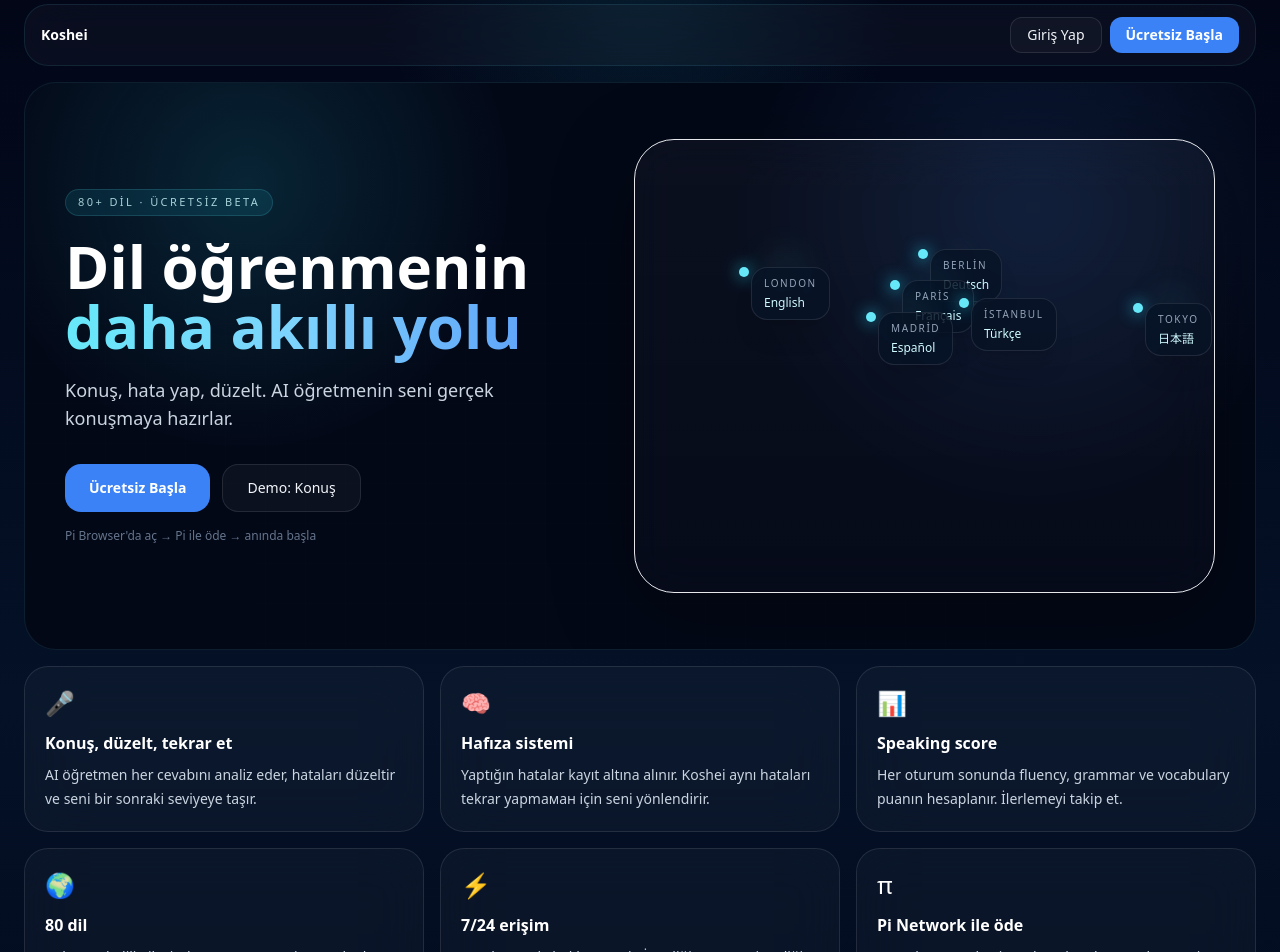
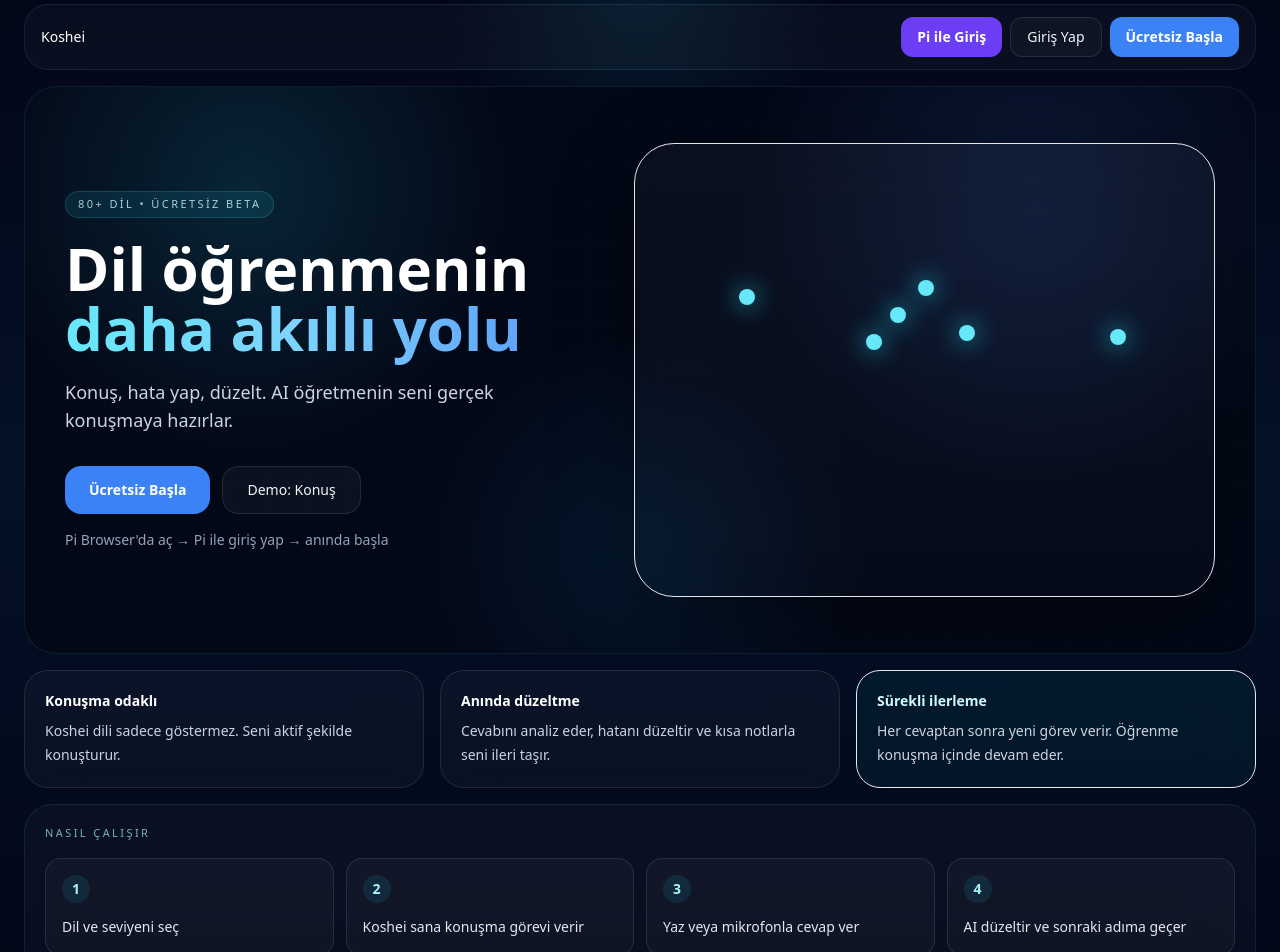
Before and after one commit to Bugsbuny24/Koshe-Al-, a Next.js app: page / in a window 1280 px wide. Shown: the part 20-972 px from the top of the page. Built offline with nearby package versions, Linux system fonts and the light colour scheme.

Commit message:
Update page.tsx

```diff
--- a/app/page.tsx
+++ b/app/page.tsx
@@ -1,192 +1,158 @@
 import Link from "next/link";
+import PiLoginButton from "@/components/PiLoginButton";
 
-const languageNodes = [
-  { city: "London",   language: "English",  x: "18%", y: "28%" },
-  { city: "Berlin",   language: "Deutsch",  x: "49%", y: "24%" },
-  { city: "Paris",    language: "Français", x: "44%", y: "31%" },
-  { city: "Madrid",   language: "Español",  x: "40%", y: "38%" },
-  { city: "İstanbul", language: "Türkçe",   x: "56%", y: "35%" },
-  { city: "Tokyo",    language: "日本語",    x: "86%", y: "36%" },
-];
-
-const FEATURES = [
-  {
-    icon: "🎤",
-    title: "Konuş, düzelt, tekrar et",
-    desc: "AI öğretmen her cevabını analiz eder, hataları düzeltir ve seni bir sonraki seviyeye taşır.",
-  },
-  {
-    icon: "🧠",
-    title: "Hafıza sistemi",
-    desc: "Yaptığın hatalar kayıt altına alınır. Koshei aynı hataları tekrar yapmaман için seni yönlendirir.",
-  },
-  {
-    icon: "📊",
-    title: "Speaking score",
-    desc: "Her oturum sonunda fluency, grammar ve vocabulary puanın hesaplanır. İlerlemeyi takip et.",
-  },
-  {
-    icon: "🌍",
-    title: "80 dil",
-    desc: "Kolay Türk dili ailesinden Japonca ve Çince'ye kadar 80 dilde konuşma pratiği.",
-  },
-  {
-    icon: "⚡",
-    title: "7/24 erişim",
-    desc: "Randevu yok, bekleme yok. İstediğin zaman, istediğin yerden başla.",
-  },
-  {
-    icon: "π",
-    title: "Pi Network ile öde",
-    desc: "Gerçek para yok. Pi cüzdanınla öde, anında premium aç.",
-  },
-];
-
-export default function Page() {
+export default function HomePage() {
   return (
     <main className="min-h-screen bg-[radial-gradient(circle_at_top,rgba(34,211,238,0.10),transparent_16%),linear-gradient(180deg,#020617_0%,#041127_48%,#020617_100%)] text-white">
-      <style>{`
-        @keyframes fadeUp {
-          from { opacity: 0; transform: translateY(16px); }
-          to   { opacity: 1; transform: translateY(0); }
-        }
-        @keyframes nodePulse {
-          0%, 100% { opacity: 0.3; transform: translate(-50%,-50%) scale(1); }
-          50%       { opacity: 0.9; transform: translate(-50%,-50%) scale(1.8); }
-        }
-        @keyframes nodeIn {
-          from { opacity: 0; transform: scale(0.85); }
-          to   { opacity: 1; transform: scale(1); }
-        }
-        .fade-1 { animation: fadeUp 0.5s ease both; }
-        .fade-2 { animation: fadeUp 0.5s ease 0.1s both; }
-        .fade-3 { animation: fadeUp 0.5s ease 0.2s both; }
-      `}</style>
+      <div className="mx-auto max-w-7xl px-4 py-4 md:px-6 md:py-6">
+        <header className="mb-4 rounded-[24px] border border-cyan-300/10 bg-white/[0.03] px-4 py-3 backdrop-blur-xl">
+          <div className="flex items-center justify-between gap-3">
+            <div className="text-sm font-medium text-white">Koshei</div>
 
-      <div className="mx-auto max-w-7xl px-4 py-4 md:px-6 md:py-6">
+            <div className="flex items-center gap-2">
+              <PiLoginButton />
 
-        {/* Nav */}
-        <header className="mb-4 flex items-center justify-between rounded-[24px] border border-cyan-300/10 bg-white/[0.03] px-4 py-3 backdrop-blur-xl">
-          <div className="text-sm font-semibold text-white">Koshei</div>
-          <div className="flex items-center gap-2">
-            <Link href="/login" className="inline-flex h-9 items-center justify-center rounded-xl border border-white/10 bg-white/[0.03] px-4 text-sm font-medium text-slate-100 transition hover:bg-white/[0.08]">
-              Giriş Yap
-            </Link>
-            <Link href="/register" className="inline-flex h-9 items-center justify-center rounded-xl bg-blue-500 px-4 text-sm font-semibold text-white transition hover:bg-blue-400">
-              Ücretsiz Başla
-            </Link>
+              <Link
+                href="/login"
+                className="inline-flex h-10 items-center justify-center rounded-xl border border-white/10 bg-white/[0.03] px-4 text-sm font-medium text-slate-100 transition hover:bg-white/[0.08]"
+              >
+                Giriş Yap
+              </Link>
+
+              <Link
+                href="/register"
+                className="inline-flex h-10 items-center justify-center rounded-xl bg-blue-500 px-4 text-sm font-semibold text-white transition hover:bg-blue-400"
+              >
+                Ücretsiz Başla
+              </Link>
+            </div>
           </div>
         </header>
 
-        {/* Hero */}
-        <section className="relative overflow-hidden rounded-[32px] border border-cyan-300/10 bg-[#030817]">
-          <div className="absolute inset-0 bg-[radial-gradient(circle_at_18%_18%,rgba(34,211,238,0.14),transparent_24%),radial-gradient(circle_at_82%_22%,rgba(59,130,246,0.14),transparent_26%)]" />
-          <div className="absolute inset-0 opacity-[0.05] [background-image:linear-gradient(rgba(255,255,255,0.12)_1px,transparent_1px),linear-gradient(90deg,rgba(255,255,255,0.12)_1px,transparent_1px)] [background-size:40px_40px]" />
+        <section className="relative overflow-hidden rounded-[32px] border border-cyan-300/10 bg-[#030817] text-white">
+          <div className="absolute inset-0 bg-[radial-gradient(circle_at_18%_18%,rgba(34,211,238,0.14),transparent_24%),radial-gradient(circle_at_82%_22%,rgba(59,130,246,0.14),transparent_26%),radial-gradient(circle_at_50%_82%,rgba(14,165,233,0.10),transparent_28%)]" />
+          <div className="absolute inset-0 opacity-[0.06] [background-image:linear-gradient(rgba(255,255,255,0.12)_1px,transparent_1px),linear-gradient(90deg,rgba(255,255,255,0.12)_1px,transparent_1px)] [background-size:40px_40px]" />
 
           <div className="relative grid gap-10 px-6 py-10 md:px-10 md:py-14 lg:grid-cols-[1fr_1.1fr] lg:items-center">
             <div className="max-w-2xl">
-              <div className="fade-1 inline-flex items-center rounded-full border border-cyan-300/15 bg-cyan-400/10 px-3 py-1 text-[11px] uppercase tracking-[0.22em] text-cyan-100/80">
-                80+ dil · ücretsiz beta
+              <div className="inline-flex items-center rounded-full border border-cyan-300/15 bg-cyan-400/10 px-3 py-1 text-[11px] uppercase tracking-[0.22em] text-cyan-100/80">
+                80+ dil • ücretsiz beta
               </div>
 
-              <h1 className="fade-2 mt-5 text-4xl font-semibold leading-tight md:text-5xl lg:text-6xl">
+              <h1 className="mt-5 text-4xl font-semibold leading-tight md:text-5xl lg:text-6xl">
                 Dil öğrenmenin{" "}
                 <span className="bg-gradient-to-r from-cyan-300 via-sky-300 to-blue-400 bg-clip-text text-transparent">
                   daha akıllı yolu
                 </span>
               </h1>
 
-              <p className="fade-3 mt-5 max-w-xl text-base leading-7 text-slate-300 md:text-lg">
+              <p className="mt-5 max-w-xl text-base leading-7 text-slate-300 md:text-lg">
                 Konuş, hata yap, düzelt. AI öğretmenin seni gerçek konuşmaya hazırlar.
               </p>
 
-              <div className="fade-3 mt-8 flex flex-col gap-3 sm:flex-row">
-                <Link href="/register" className="inline-flex h-12 items-center justify-center rounded-2xl bg-blue-500 px-6 text-sm font-semibold text-white transition hover:bg-blue-400">
+              <div className="mt-8 flex flex-col gap-3 sm:flex-row">
+                <Link
+                  href="/register"
+                  className="inline-flex h-12 items-center justify-center rounded-2xl bg-blue-500 px-6 text-sm font-semibold text-white transition hover:bg-blue-400"
+                >
                   Ücretsiz Başla
                 </Link>
-                <Link href="/live" className="inline-flex h-12 items-center justify-center rounded-2xl border border-white/10 bg-white/[0.04] px-6 text-sm font-medium text-slate-100 transition hover:bg-white/[0.08]">
+
+                <Link
+                  href="/live"
+                  className="inline-flex h-12 items-center justify-center rounded-2xl border border-white/10 bg-white/[0.04] px-6 text-sm font-medium text-slate-100 transition hover:bg-white/[0.08]"
+                >
                   Demo: Konuş
                 </Link>
               </div>
 
-              <p className="mt-4 text-xs text-slate-500">
-                Pi Browser'da aç → Pi ile öde → anında başla
+              <p className="mt-4 text-sm text-slate-400">
+                Pi Browser&apos;da aç → Pi ile giriş yap → anında başla
               </p>
             </div>
 
-            {/* Dil haritası */}
             <div className="relative mx-auto aspect-[1.28/1] w-full max-w-[720px] overflow-hidden rounded-[40px] border border-cyan-300/12 bg-[linear-gradient(180deg,rgba(255,255,255,0.035),rgba(255,255,255,0.015))] shadow-[0_20px_80px_rgba(0,0,0,0.35)] backdrop-blur-xl">
-              {languageNodes.map((node, i) => (
-                <div
-                  key={node.city}
-                  className="absolute"
-                  style={{ left: node.x, top: node.y, animation: `nodeIn 0.4s ease ${0.08 * i}s both` }}
-                >
-                  <div className="relative">
-                    <div
-                      className="absolute left-1/2 top-1/2 h-5 w-5 -translate-x-1/2 -translate-y-1/2 rounded-full bg-cyan-300/20 blur-md"
-                      style={{ animation: `nodePulse ${2.4 + (i % 3) * 0.5}s ease-in-out infinite` }}
-                    />
-                    <div className="relative h-2.5 w-2.5 rounded-full bg-cyan-300 shadow-[0_0_16px_rgba(34,211,238,0.95)]" />
-                  </div>
-                  <div className="ml-3 mt-[-10px] hidden rounded-2xl border border-white/10 bg-[#081326]/85 px-3 py-2 text-left shadow-xl backdrop-blur-md md:block">
-                    <div className="text-[10px] uppercase tracking-[0.16em] text-slate-400">{node.city}</div>
-                    <div className="mt-1 text-xs font-medium text-cyan-100">{node.language}</div>
-                  </div>
-                </div>
-              ))}
+              <div className="absolute left-[18%] top-[32%] h-4 w-4 rounded-full bg-cyan-300 shadow-[0_0_24px_rgba(34,211,238,0.95)]" />
+              <div className="absolute left-[40%] top-[42%] h-4 w-4 rounded-full bg-cyan-300 shadow-[0_0_24px_rgba(34,211,238,0.95)]" />
+              <div className="absolute left-[44%] top-[36%] h-4 w-4 rounded-full bg-cyan-300 shadow-[0_0_24px_rgba(34,211,238,0.95)]" />
+              <div className="absolute left-[49%] top-[30%] h-4 w-4 rounded-full bg-cyan-300 shadow-[0_0_24px_rgba(34,211,238,0.95)]" />
+              <div className="absolute left-[56%] top-[40%] h-4 w-4 rounded-full bg-cyan-300 shadow-[0_0_24px_rgba(34,211,238,0.95)]" />
+              <div className="absolute left-[82%] top-[41%] h-4 w-4 rounded-full bg-cyan-300 shadow-[0_0_24px_rgba(34,211,238,0.95)]" />
             </div>
           </div>
         </section>
 
-        {/* Feature cards */}
-        <section className="mt-4 grid gap-4 sm:grid-cols-2 lg:grid-cols-3">
-          {FEATURES.map((f) => (
-            <div key={f.title} className="rounded-[24px] border border-white/10 bg-white/[0.03] p-5 backdrop-blur-xl transition hover:bg-white/[0.05]">
-              <div className="text-2xl">{f.icon}</div>
-              <h3 className="mt-3 text-base font-semibold text-white">{f.title}</h3>
-              <p className="mt-2 text-sm leading-6 text-slate-300">{f.desc}</p>
-            </div>
-          ))}
+        <section className="mt-4 grid gap-4 md:grid-cols-3">
+          <FeatureCard
+            title="Konuşma odaklı"
+            desc="Koshei dili sadece göstermez. Seni aktif şekilde konuşturur."
+          />
+          <FeatureCard
+            title="Anında düzeltme"
+            desc="Cevabını analiz eder, hatanı düzeltir ve kısa notlarla seni ileri taşır."
+          />
+          <FeatureCard
+            title="Sürekli ilerleme"
+            desc="Her cevaptan sonra yeni görev verir. Öğrenme konuşma içinde devam eder."
+            active
+          />
         </section>
 
-        {/* Nasıl çalışır */}
         <section className="mt-4 rounded-[28px] border border-cyan-300/10 bg-white/[0.03] p-5 backdrop-blur-xl">
-          <p className="text-[11px] uppercase tracking-[0.22em] text-cyan-200/70">Nasıl çalışır</p>
+          <div className="text-[11px] uppercase tracking-[0.22em] text-cyan-200/70">
+            Nasıl çalışır
+          </div>
+
           <div className="mt-4 grid gap-3 md:grid-cols-4">
-            {[
-              "Dil ve seviyeni seç",
-              "Koshei sana konuşma görevi verir",
-              "Yaz veya mikrofonla cevap ver",
-              "AI düzeltir, puanlar, devam eder",
-            ].map((text, i) => (
-              <div key={text} className="rounded-2xl border border-white/10 bg-white/[0.03] p-4">
-                <div className="flex h-7 w-7 items-center justify-center rounded-full bg-cyan-400/10 text-sm font-semibold text-cyan-200">
-                  {i + 1}
-                </div>
-                <p className="mt-3 text-sm leading-6 text-slate-200">{text}</p>
-              </div>
-            ))}
+            <StepCard number="1" text="Dil ve seviyeni seç" />
+            <StepCard number="2" text="Koshei sana konuşma görevi verir" />
+            <StepCard number="3" text="Yaz veya mikrofonla cevap ver" />
+            <StepCard number="4" text="AI düzeltir ve sonraki adıma geçer" />
           </div>
         </section>
-
-        {/* CTA */}
-        <section className="mt-4 rounded-[28px] border border-cyan-300/12 bg-cyan-400/[0.06] p-8 text-center">
-          <h2 className="text-3xl font-bold text-white">Bugün başla, ücretsiz</h2>
-          <p className="mx-auto mt-3 max-w-lg text-base text-slate-300">
-            Günde 20 konuşma sorusu ücretsiz. Premium için Pi cüzdanın yeterli.
-          </p>
-          <div className="mt-6 flex flex-col items-center justify-center gap-3 sm:flex-row">
-            <Link href="/register" className="inline-flex h-12 items-center justify-center rounded-2xl bg-blue-500 px-8 text-sm font-semibold text-white transition hover:bg-blue-400">
-              Ücretsiz Kayıt Ol
-            </Link>
-            <Link href="/pricing" className="inline-flex h-12 items-center justify-center rounded-2xl border border-cyan-300/15 bg-cyan-400/10 px-8 text-sm font-medium text-cyan-100 transition hover:bg-cyan-400/15">
-              Planları Gör →
-            </Link>
-          </div>
-        </section>
-
       </div>
     </main>
   );
 }
+
+function FeatureCard({
+  title,
+  desc,
+  active = false,
+}: {
+  title: string;
+  desc: string;
+  active?: boolean;
+}) {
+  return (
+    <div
+      className={[
+        "rounded-[24px] border p-5 backdrop-blur-xl",
+        active
+          ? "border-cyan-300/14 bg-cyan-400/[0.06]"
+          : "border-white/10 bg-white/[0.03]",
+      ].join(" ")}
+    >
+      <div
+        className={[
+          "text-sm font-semibold",
+          active ? "text-cyan-100" : "text-white",
+        ].join(" ")}
+      >
+        {title}
+      </div>
+      <p className="mt-2 text-sm leading-6 text-slate-300">{desc}</p>
+    </div>
+  );
+}
+
+function StepCard({ number, text }: { number: string; text: string }) {
+  return (
+    <div className="rounded-2xl border border-white/10 bg-white/[0.03] p-4">
+      <div className="flex h-7 w-7 items-center justify-center rounded-full bg-cyan-400/10 text-sm font-semibold text-cyan-200">
+        {number}
+      </div>
+      <p className="mt-3 text-sm leading-6 text-slate-200">{text}</p>
+    </div>
+  );
+}
```
